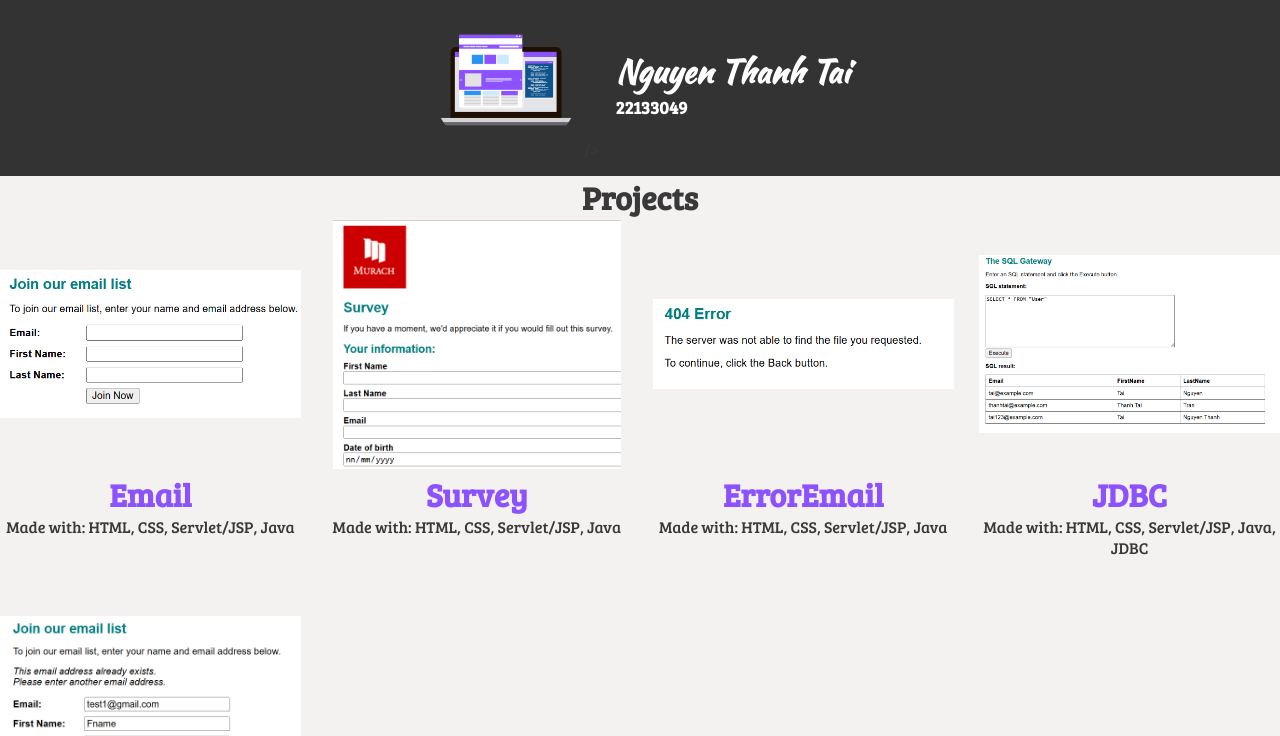
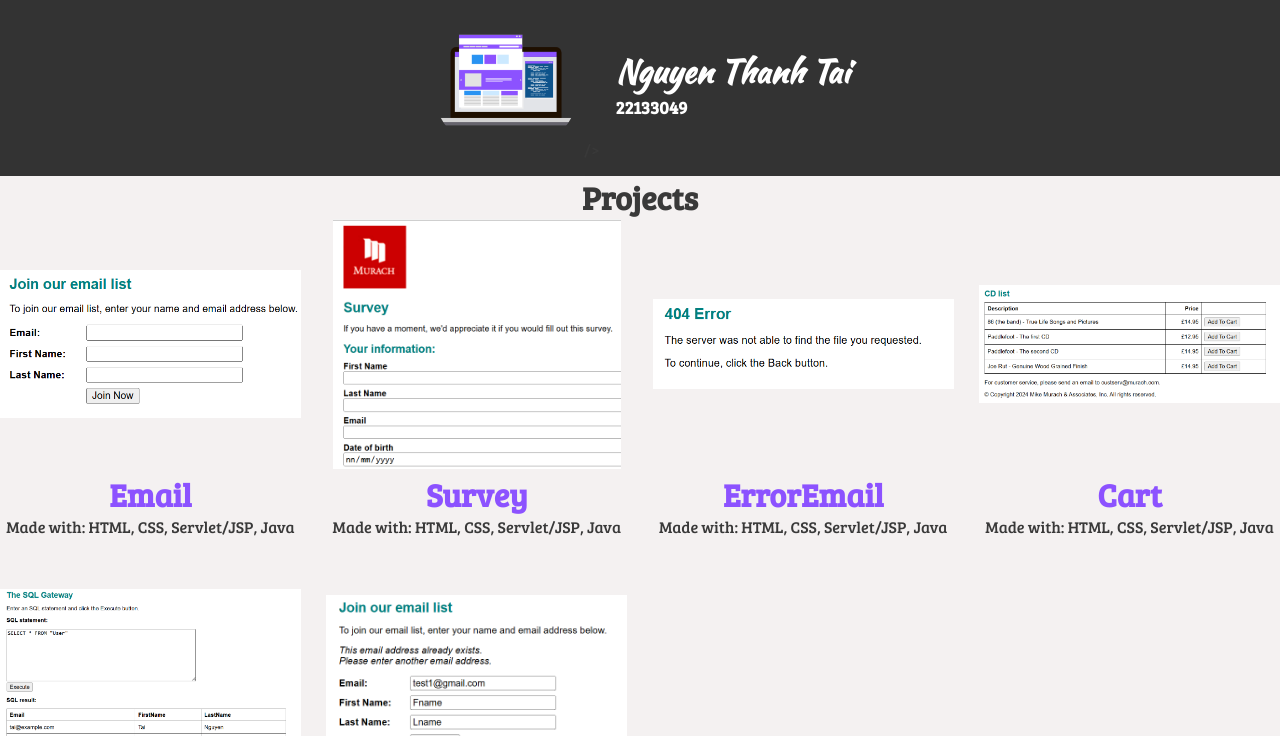
Before and after one commit to bin-bard/bin-bard.github.io, a plain HTML site: page projects.html in a window 1280 px wide. Shown: the part 64-800 px from the top of the page. Drawn offline with Linux system fonts and the light colour scheme.

Commit message:
add Cart assignment

```diff
--- a/projects.html
+++ b/projects.html
@@ -191,6 +191,22 @@
 
       <section class="project">
         <img
+                src="./projects-img/tuan6_cart.png"
+                alt="a placeholder image of a project"
+        > <!-- snapshot of the project -->
+        <a href="https://tuan6-cart.onrender.com/Tuan6-Cart-1.0-SNAPSHOT/" target="_blank">
+          <h3>Cart</h3> <!-- project name -->
+        </a> <!-- project name -->
+        <ul class="techs"> <!-- list of web technologies used -->
+          <li>HTML</li>
+          <li>CSS</li>
+          <li>Servlet/JSP</li>
+          <li>Java</li>
+        </ul>
+      </section>
+
+      <section class="project">
+        <img
                 src="./projects-img/tuan7_sqlgateway.png"
                 alt="a placeholder image of a project"
         > <!-- snapshot of the project -->
@@ -211,7 +227,7 @@
                 src="./projects-img/tuan8_connectionpool.png"
                 alt="a placeholder image of a project"
         > <!-- snapshot of the project -->
-        <a href="https://tuan8-connectionpool.onrender.com/ConnectionPool-1.0-SNAPSHOT//" target="_blank">
+        <a href="https://tuan8-connectionpool.onrender.com/ConnectionPool-1.0-SNAPSHOT/" target="_blank">
           <h3>ConnectionPool</h3> <!-- project name -->
         </a> <!-- project name -->
         <ul class="techs"> <!-- list of web technologies used -->
```
